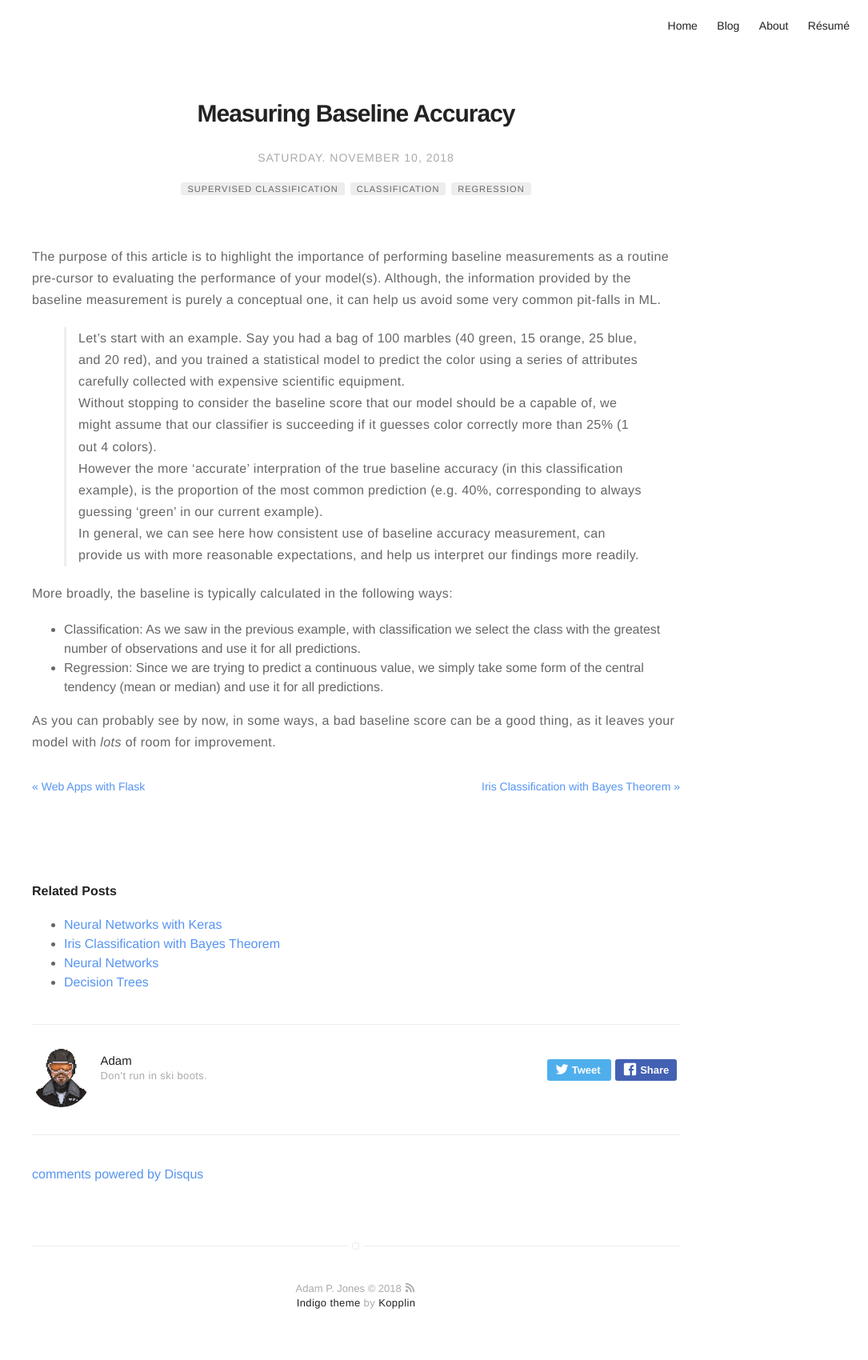
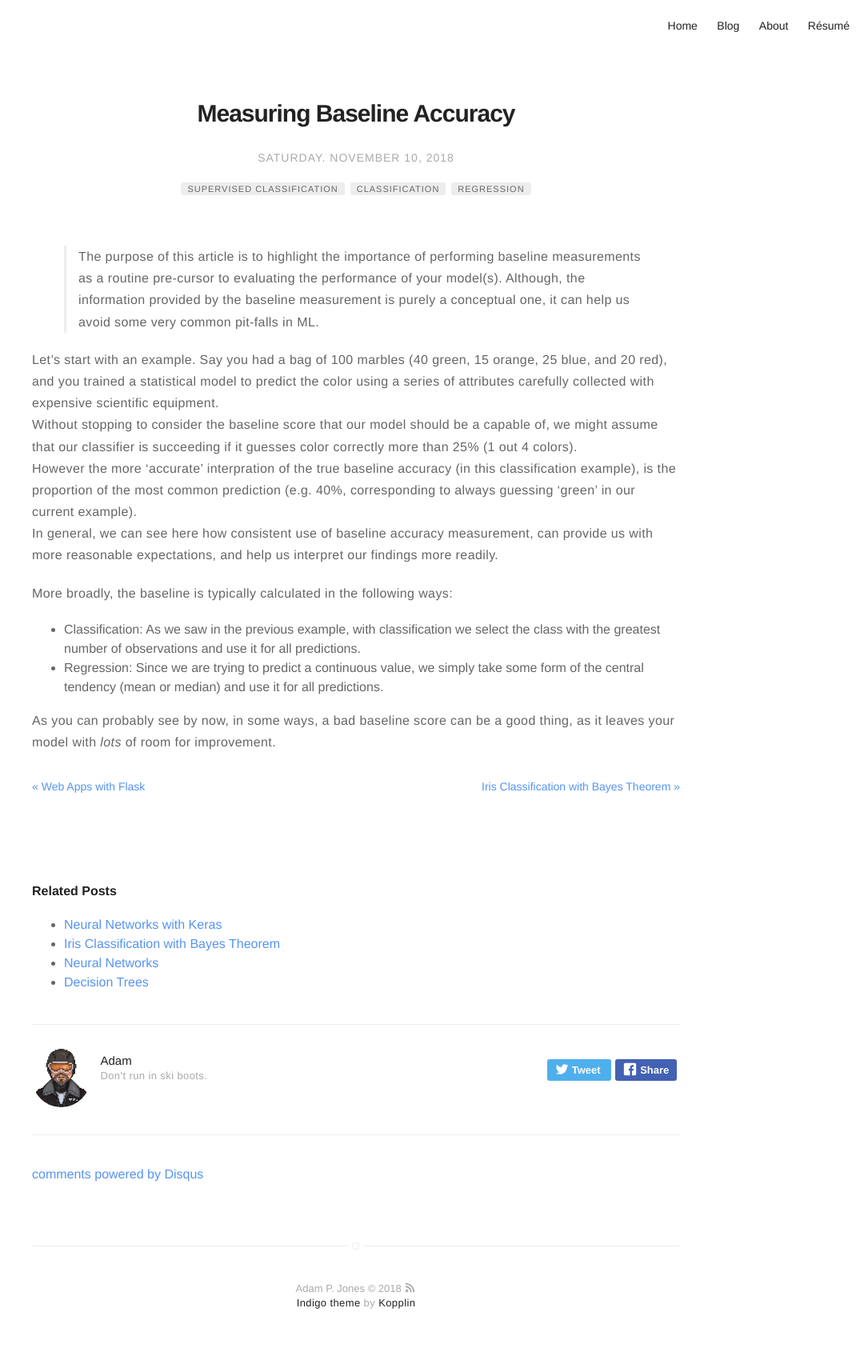
Before and after one commit to meccaLeccaHi/meccaLeccaHi.github.io, a Jekyll site: the page built from _posts/2018-11-10-measuring-a-baseline.md, in a window 1280 px wide. Shown: the whole page at 80% size, without its empty margins (195-1280 px from the left). Built offline with Jekyll 4.4.1, drawn with Linux system fonts in a browser that asks for light colours; comment, search, counter and statistics services are not loaded.

Commit message:
touching up

```diff
--- a/_posts/2018-11-10-measuring-a-baseline.md
+++ b/_posts/2018-11-10-measuring-a-baseline.md
@@ -13,13 +13,13 @@ author: adam
 description: A brief explanation on the rationale behind measuring a baseline accuracy score.
 ---
 
-The purpose of this article is to highlight the importance of performing baseline measurements as a routine pre-cursor to evaluating the performance of your model(s). Although, the information provided by the baseline measurement is purely a conceptual one, it can help us avoid some very common pit-falls
+>The purpose of this article is to highlight the importance of performing baseline measurements as a routine pre-cursor to evaluating the performance of your model(s). Although, the information provided by the baseline measurement is purely a conceptual one, it can help us avoid some very common pit-falls
 in ML.
 
->Let's start with an example. Say you had a bag of 100 marbles (40 green, 15 orange, 25 blue, and 20 red), and you trained a statistical model to predict the color using a series of attributes carefully collected with expensive scientific equipment.
->Without stopping to consider the baseline score that our model should be a capable of, we might assume that our classifier is succeeding if it guesses color correctly more than 25% (1 out 4 colors).
->However the more 'accurate' interpration of the true baseline accuracy (in this classification example), is the proportion of the most common prediction (e.g. 40%, corresponding to always guessing 'green' in our current example).
->In general, we can see here how consistent use of baseline accuracy measurement, can provide us with more reasonable expectations, and help us interpret our findings more readily.
+Let's start with an example. Say you had a bag of 100 marbles (40 green, 15 orange, 25 blue, and 20 red), and you trained a statistical model to predict the color using a series of attributes carefully collected with expensive scientific equipment.
+Without stopping to consider the baseline score that our model should be a capable of, we might assume that our classifier is succeeding if it guesses color correctly more than 25% (1 out 4 colors).
+However the more 'accurate' interpration of the true baseline accuracy (in this classification example), is the proportion of the most common prediction (e.g. 40%, corresponding to always guessing 'green' in our current example).
+In general, we can see here how consistent use of baseline accuracy measurement, can provide us with more reasonable expectations, and help us interpret our findings more readily.
 
 More broadly, the baseline is typically calculated in the following ways:
 - Classification: As we saw in the previous example, with classification we select the class with the greatest number of observations and use it for all predictions.
```
